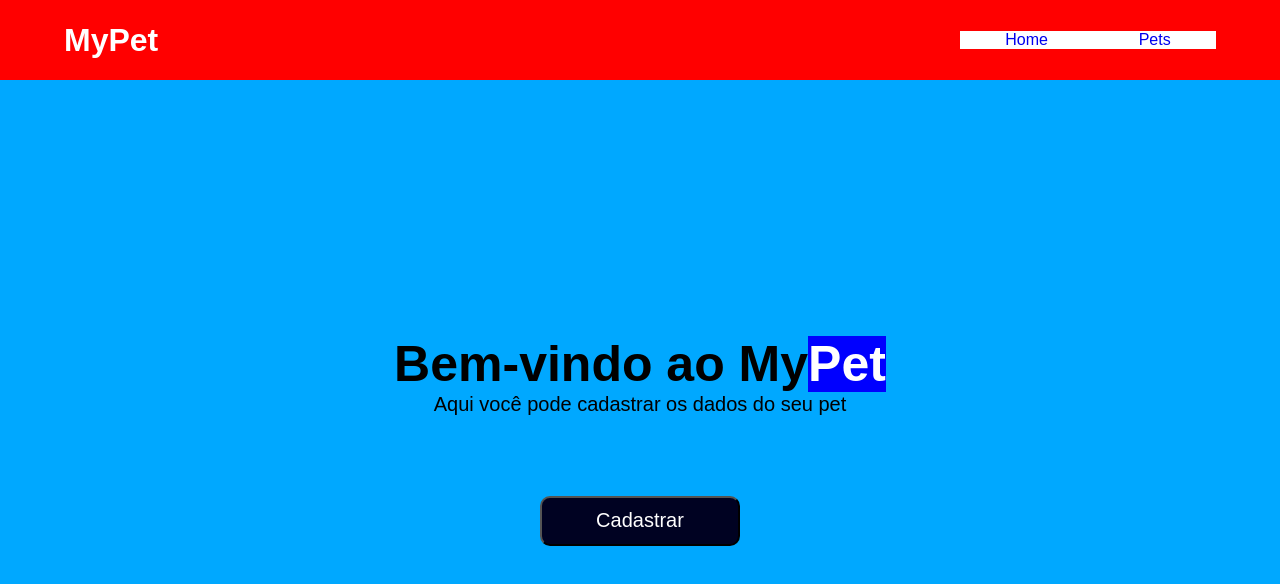
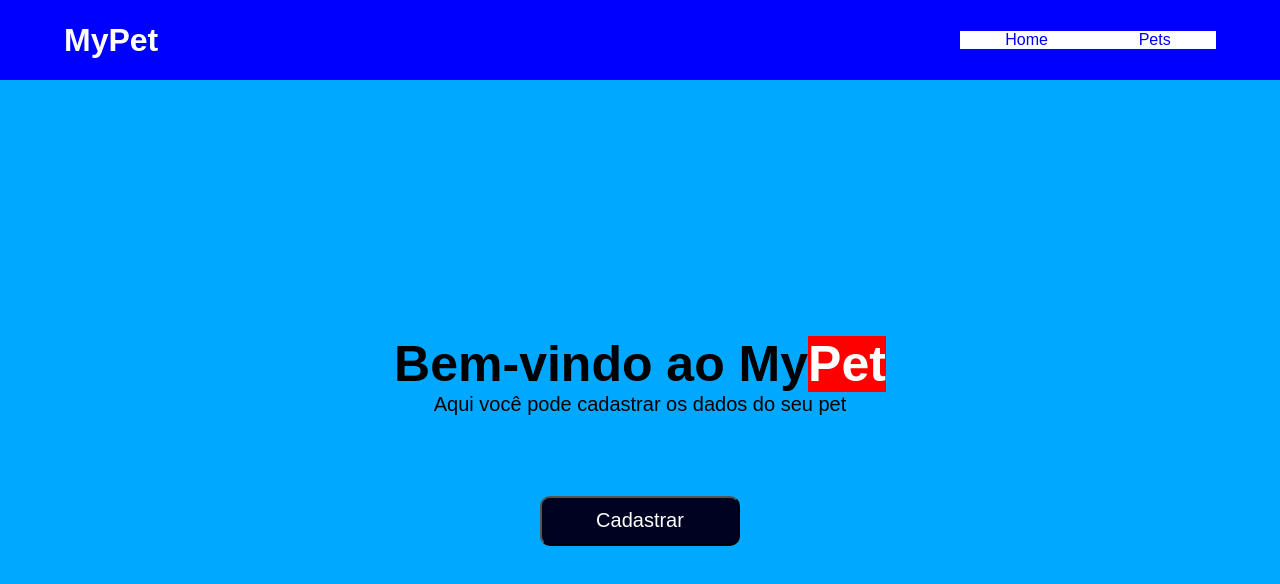
Before and after one commit to ViniciusYoda/CP5-React, a React (Create React App) app in the folder react-app-pet/: page / in a window 1280 px wide. Shown: the top 584 px of the page. Built offline with nearby package versions, Linux system fonts and the light colour scheme.

Commit message:
alteração de estilo

```diff
--- a/react-app-pet/src/style/styled.js
+++ b/react-app-pet/src/style/styled.js
@@ -9,7 +9,7 @@ export const DivHome = styled.div`
     align-items: center;
     justify-content:center ;
     span{
-        background-color: blue;
+        background-color: red;
         color: white;
     }
     h2{
@@ -38,7 +38,7 @@ export const DivHome = styled.div`
 //-----------------------------------------
 
 export const DivNav = styled.div`
-    background-color: red;
+    background-color: blue;
     display: flex;
     align-items: center;
     justify-content: space-between;
```
